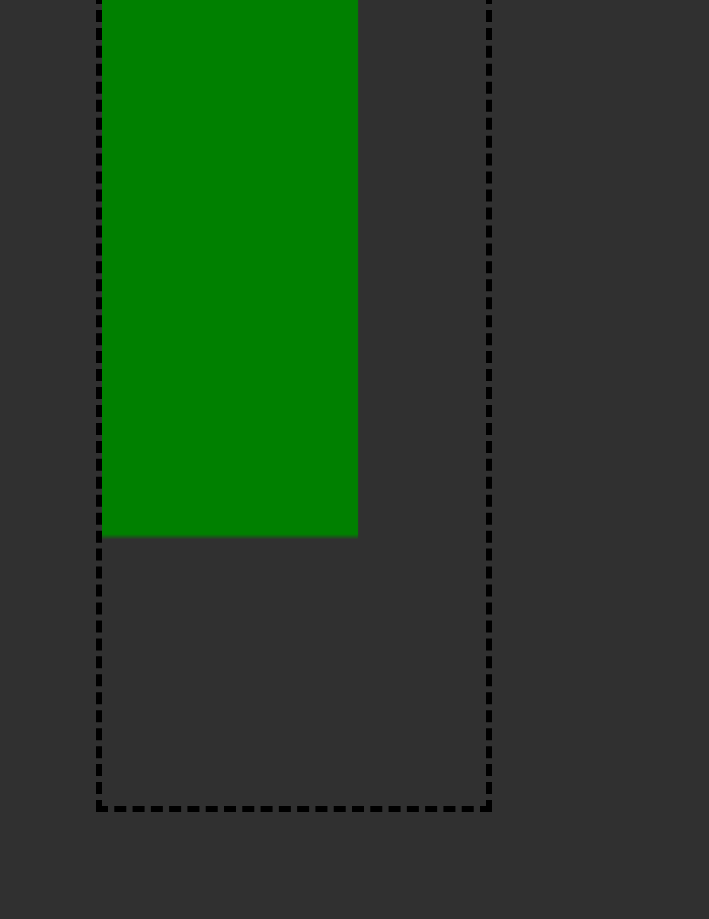
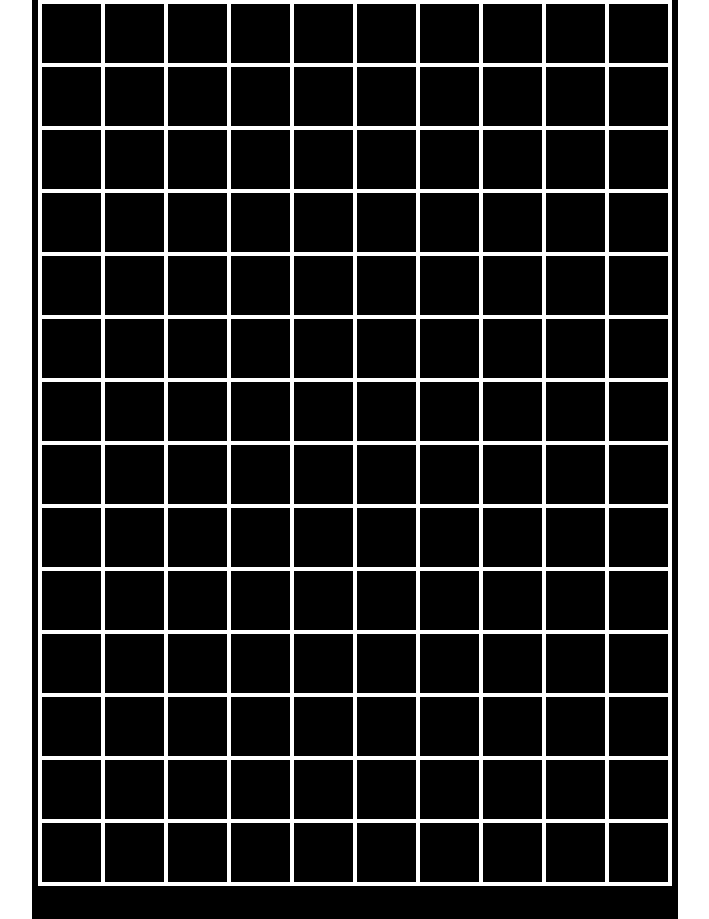
Before and after one commit to abplayzGH/tetrisWeb, a plain HTML site: page index.html in a window 1280 px wide. Shown: the whole page, without its empty margins (352-1061 px from the left). Before the commit the page ends 812 px from the top, so only its background shows below. Drawn offline with Linux system fonts and the light colour scheme.

Commit message:
add: game class

```diff
--- a/index.html
+++ b/index.html
@@ -4,22 +4,21 @@
         <title>tetris</title>
         <style>
             body {
-                background-color: rgb(48, 48, 48);
+                /* background-color: white; */
             }
             #canvas {
                 position: absolute;
-                width: 30%;
-                height: 101%;
-                top: -1%;
                 left: 50%;
-                margin-left: -15%;
+                margin-left: -20%;
                 justify-content: center;
-                border: 6px dashed black;
+                border: 6px solid black;
+                border-bottom: none;
+                border-top: none;
             }
         </style>
     </head>
     <body>
-        <canvas id="canvas"></canvas>
+        <canvas id="canvas" style="margin-top: -8px;" height=919 width=634>Invalid browser</canvas>
         <script src="./script.js"></script>
     </body>
 </html>
--- a/script.js
+++ b/script.js
@@ -1,8 +1,9 @@
 const canvas = document.getElementById("canvas");
 const ctx = canvas.getContext("2d");
+let game;
 
-// 300 x 150
-// Boxes 30 x 10
+// 634 x 919
+// Boxes 63 x 63
 
 class Piece {
 
@@ -22,15 +23,34 @@ class Square extends Piece {
 
 }
 
-function prepare() {
+class Game {
 
-    ctx.fillStyle = "green";
-    ctx.fillRect(0, 0, 200, 100);
-    // ctx.beginPath();
-    // ctx.moveTo(0, 0);
-    // ctx.lineTo(30, 0);
-    // ctx.stroke();
+    constructor() {  }
+
+    prepare() {
+
+        ctx.fillStyle = "black";
+        ctx.fillRect(0, 0, 634, 919);
+        ctx.fillStyle = "black";
+        ctx.fillRect(0, 882, 634, 37);
+        ctx.strokeStyle = "white";
+        ctx.lineWidth = 4;
+        for (let i = 2; i < 630; i += 63) {
+            for (let v = 2; v < 882; v += 63) {
+                ctx.strokeRect(i, v, 63, 63);
+            }
+        }
+
+    }
+
+    loop() {
+
+        this.prepare();
+
+    }
 
 }
 
-prepare();
+
+game = new Game();
+game.loop();
```
